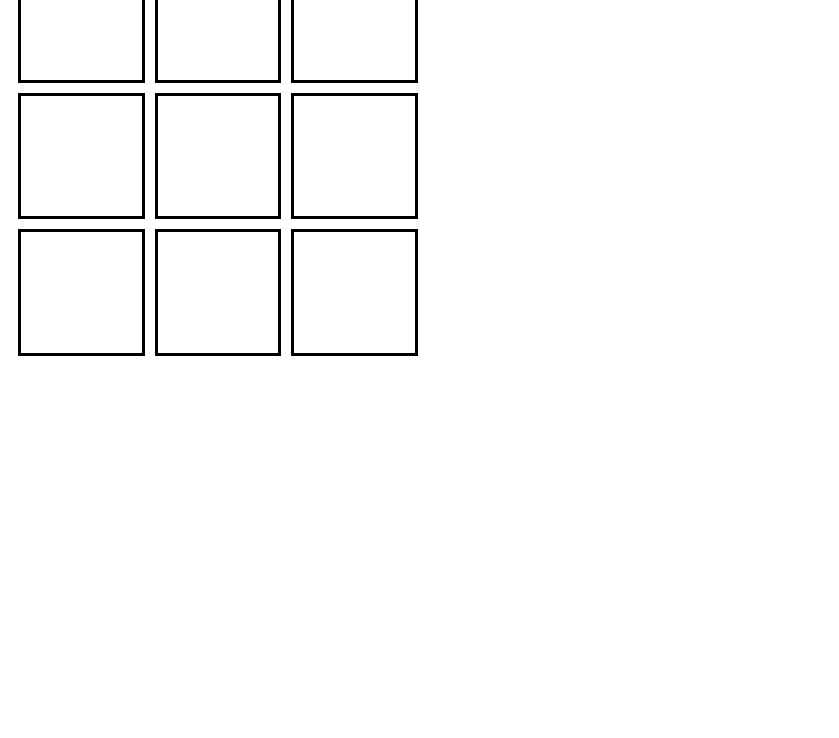
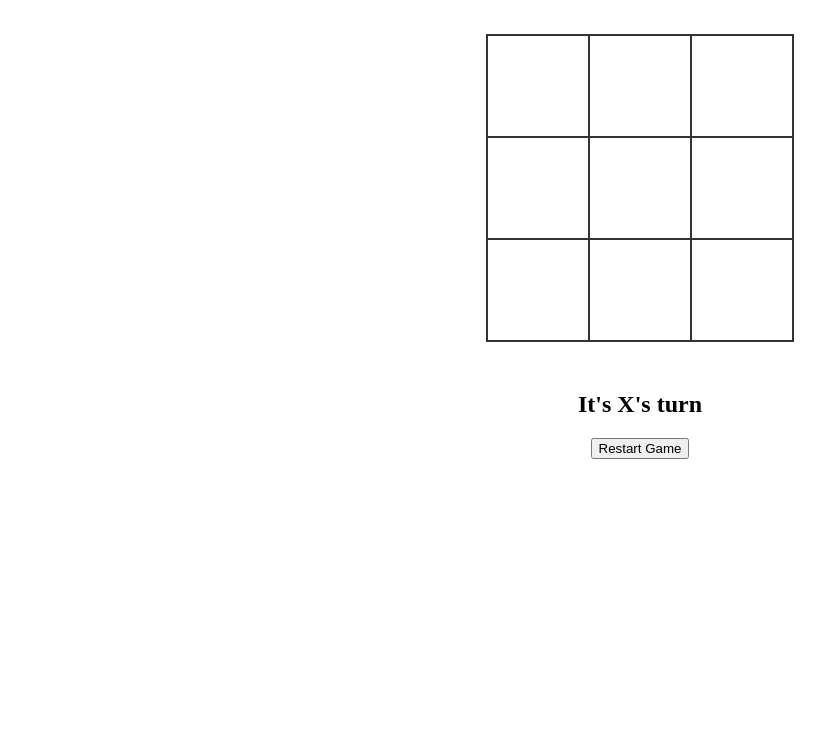
Before and after one commit to rasmusbergstrom/TicTacToe, a plain HTML site: page index.html in a window 1280 px wide. Shown: the part 62-800 px from the top of the page, without its empty margins (0-839 px from the left). Drawn offline with Linux system fonts and the light colour scheme.

Commit message:
added JS

```diff
--- a/index.css
+++ b/index.css
@@ -1,18 +1,23 @@
-.grid-container {
+section{
+  text-align: center;
+}
 
-    display: grid;
-    grid-row-gap: 10px;
-    grid-column-gap: 10px;
-    grid-template-columns: auto auto auto;
-    padding: 10px;
-    width: 400px;
-    height: 400px;
+.game--container{
+  display: grid;
+  grid-template-columns: repeat(3, auto);
+  width: 306px;
+  margin: 50px auto;
 
 
   }
-.grid-gameblock {
-    border-style: solid;
-    padding: 10px;
-    border-color: black;
+.cell {
+  font-family: "Permanent Marker", cursive;
+  width: 100px;
+  height: 100px;
+  box-shadow: 0 0 0 1px #333333;
+  border: 1px solid #333333;
+  cursor: pointer;
+  line-height: 100px;
+  font-size: 60px;
 
 }
--- a/index.html
+++ b/index.html
@@ -10,19 +10,23 @@
     <link rel="stylesheet" href="index.css">
   </head>
   <body>
-    <div class="grid-container">
-      <div class="grid-gameblock" id ="1" onclick="myFunction()"></div>
-      <div class="grid-gameblock" id ="2" onclick="myFunction()"></div>
-      <div class="grid-gameblock" id ="3" onclick="myFunction()"></div>
-      <div class="grid-gameblock" id ="4" onclick="myFunction()"></div>
-      <div class="grid-gameblock" id ="5"onclick="myFunction()"></div>
-      <div class="grid-gameblock" id ="6" onclick="myFunction()"></div>
-      <div class="grid-gameblock" id ="7" onclick="myFunction()"></div>
-      <div class="grid-gameblock" id ="8" onclick="myFunction()"></div>
-      <div class="grid-gameblock" id ="9" onclick="myFunction()"></div>
+    <section>
+      <h1>Tic Tac Toe</h1>
+      <div class="game--container">
+        <div data-cell-index="0" class="cell"></div>
+        <div data-cell-index="1" class="cell"></div>
+        <div data-cell-index="2" class="cell"></div>
+        <div data-cell-index="3" class="cell"></div>
+        <div data-cell-index="4" class="cell"></div>
+        <div data-cell-index="5" class="cell"></div>
+        <div data-cell-index="6" class="cell"></div>
+        <div data-cell-index="7" class="cell"></div>
+        <div data-cell-index="8" class="cell"></div>
+      </div>
+      <h2 class="game--status"></h2>
+      <button class="game--restart">Restart Game</button>
+    </section>
 
-
-    </div>
 
 
 
--- a/script.js
+++ b/script.js
@@ -1,17 +1,88 @@
 
+const statusDisplay = document.querySelector('.game--status');
 
-var box;
-function myFunction(){
-    var y = document.getElementById("grid-container");
-    var x = document.getElementsByClassName("grid-gameblock");
-    var i;
-    for(i = 0; i< x.length; i++) {
-        x[i].style.backgroundColor = "red";
+let gameActive = true;
+let currentPlayer = "X";
+let gameState = ["", "", "", "", "", "", "", "", ""];
+
+const winningMessage = () => `Player ${currentPlayer} has won!`;
+const drawMessage = () => `Game ended in a draw!`;
+const currentPlayerTurn = () => `It's ${currentPlayer}'s turn`;
+
+statusDisplay.innerHTML = currentPlayerTurn();
+
+const winningConditions = [
+    [0, 1, 2],
+    [3, 4, 5],
+    [6, 7, 8],
+    [0, 3, 6],
+    [1, 4, 7],
+    [2, 5, 8],
+    [0, 4, 8],
+    [2, 4, 6]
+];
+
+function handleCellPlayed(clickedCell, clickedCellIndex) {
+    gameState[clickedCellIndex] = currentPlayer;
+    clickedCell.innerHTML = currentPlayer;
+}
+
+function handlePlayerChange() {
+    currentPlayer = currentPlayer === "X" ? "O" : "X";
+    statusDisplay.innerHTML = currentPlayerTurn();
+}
+
+function handleResultValidation() {
+    let roundWon = false;
+    for (let i = 0; i <= 7; i++) {
+        const winCondition = winningConditions[i];
+        let a = gameState[winCondition[0]];
+        let b = gameState[winCondition[1]];
+        let c = gameState[winCondition[2]];
+        if (a === '' || b === '' || c === '') {
+            continue;
+        }
+        if (a === b && b === c) {
+            roundWon = true;
+            break
+        }
     }
 
+    if (roundWon) {
+        statusDisplay.innerHTML = winningMessage();
+        gameActive = false;
+        return;
+    }
 
+    let roundDraw = !gameState.includes("");
+    if (roundDraw) {
+        statusDisplay.innerHTML = drawMessage();
+        gameActive = false;
+        return;
+    }
 
+    handlePlayerChange();
+}
 
+function handleCellClick(clickedCellEvent) {
+    const clickedCell = clickedCellEvent.target;
+    const clickedCellIndex = parseInt(clickedCell.getAttribute('data-cell-index'));
 
+    if (gameState[clickedCellIndex] !== "" || !gameActive) {
+        return;
+    }
 
+    handleCellPlayed(clickedCell, clickedCellIndex);
+    handleResultValidation();
 }
+
+function handleRestartGame() {
+    gameActive = true;
+    currentPlayer = "X";
+    gameState = ["", "", "", "", "", "", "", "", ""];
+    statusDisplay.innerHTML = currentPlayerTurn();
+    document.querySelectorAll('.cell').forEach(cell => cell.innerHTML = "");
+}
+
+document.querySelectorAll('.cell').forEach(cell => cell.addEventListener('click', handleCellClick));
+document.querySelector('.game--restart').addEventListener('click', handleRestartGame);
```
